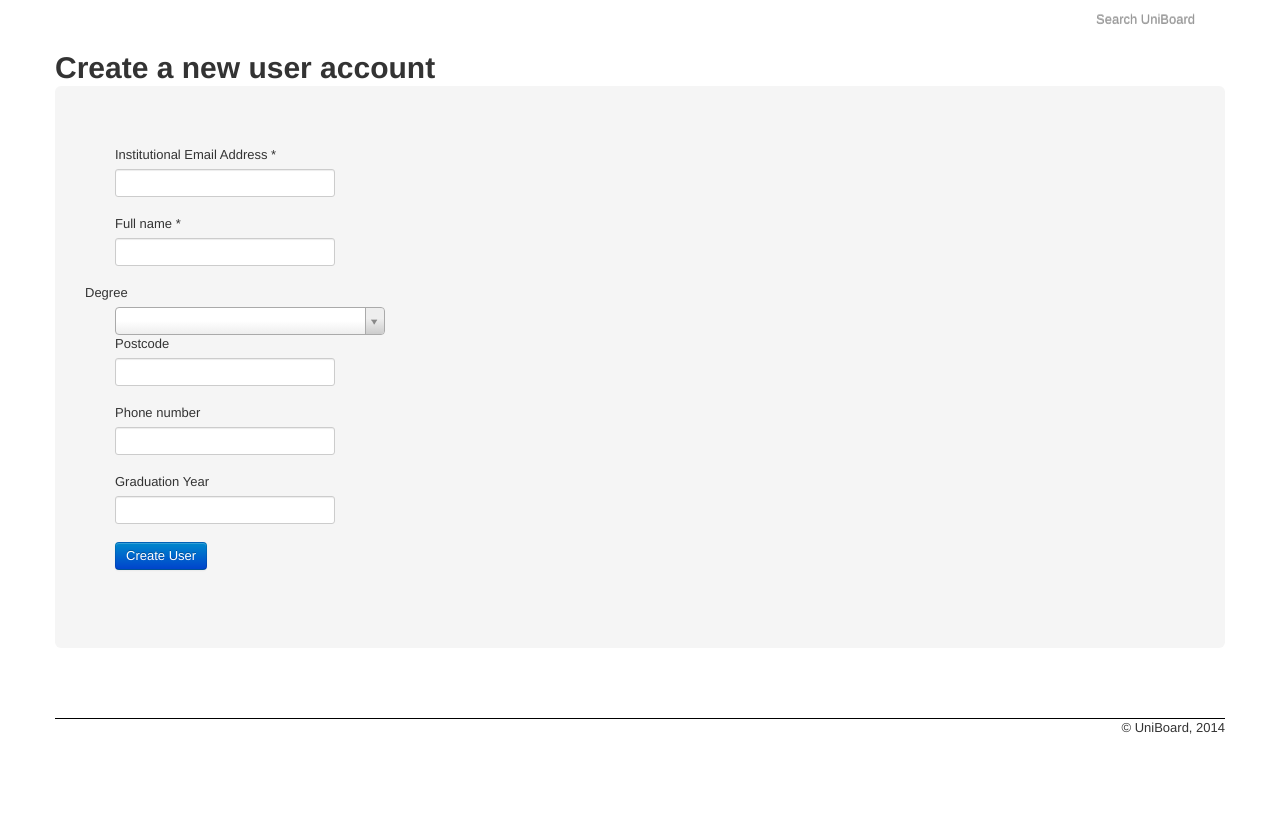
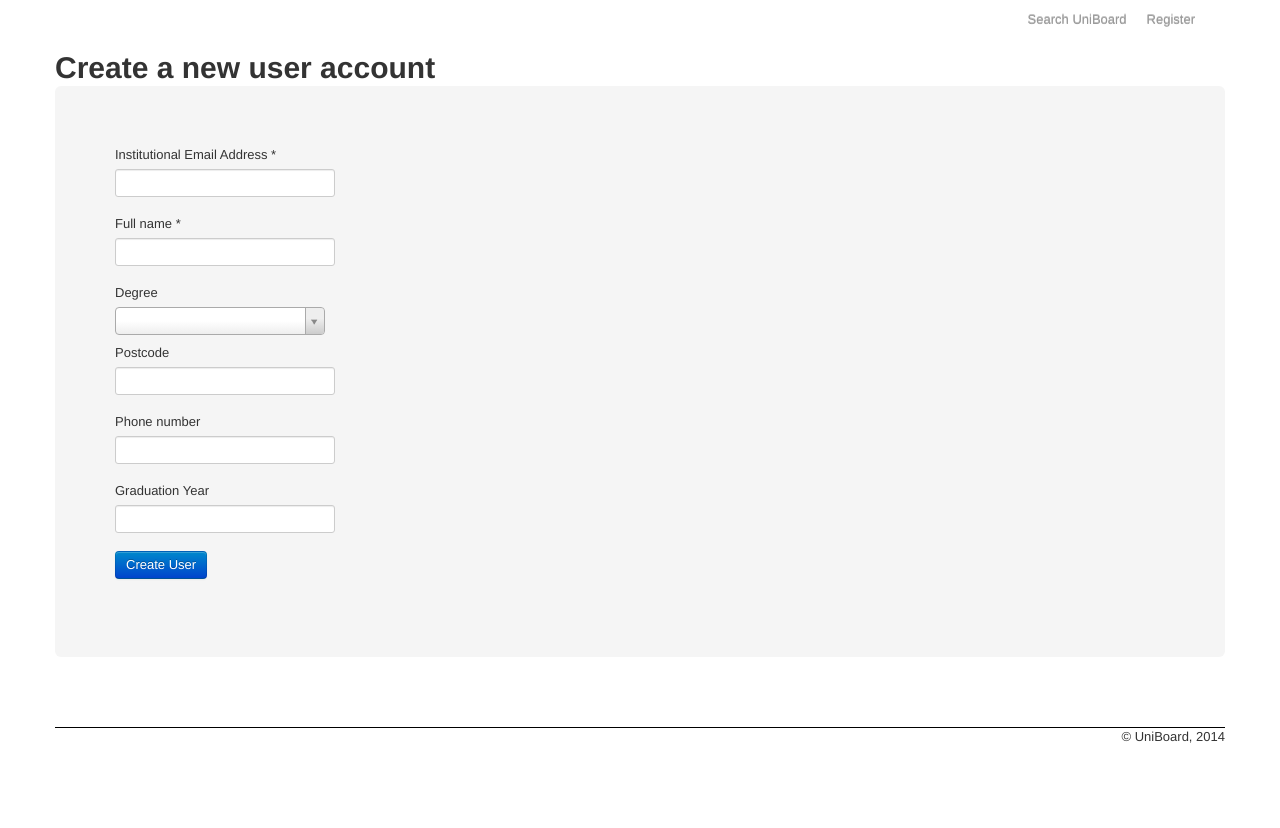
Before and after one commit to CottageLabs/uniboard, a Flask app: page /account/register in a window 1280 px wide. Shown: the part 37-865 px from the top of the page. Run offline with Flask 2, Linux system fonts and the light colour scheme; parts of the project's set-up code (start-up, migrations or seed data) failed here and were passed over; some libraries are stand-ins or nearby versions.

Commit message:
Fixed bug in form display, fixed graduation year bug, added link to form in navbar

```diff
--- a/portality/templates/account/register.html
+++ b/portality/templates/account/register.html
@@ -13,9 +13,7 @@
             <form id="signupform" method="post" action="{{url_for('account.register')}}">
                 {{ render_field(form.email) }}
                 {{ render_field(form.name) }}
-                <div class="row">
-                    {{ render_field(form.degree, class="span3") }}
-                </div>
+                {{ render_field(form.degree, class="input-large") }}
                 {{ render_field(form.postcode) }}
                 {{ render_field(form.phone) }}
                 {{ render_field(form.graduation) }}
--- a/portality/templates/header.html
+++ b/portality/templates/header.html
@@ -22,6 +22,7 @@
 
                 <ul class="nav pull-right" id="main-nav-first-menu" style="margin-bottom: 10px">
                     <li{% if request.path == url_for('root') %} class="active"{% endif %}><a href="{{ url_for('root') }}">Search UniBoard</a></li>
+                    <li><a href="{{ url_for('account.register') }}">Register</a></li>
                 </ul>
             </div>
         </div>
--- a/portality/view/account.py
+++ b/portality/view/account.py
@@ -319,7 +319,9 @@ def register():
         account.set_location(lat, lng)
 
         account.set_phone(form.phone.data)
-        account.set_graduation(form.graduation.data)
+
+        if form.graduation.data:
+            account.set_graduation(form.graduation.data)
 
         activation_token = uuid.uuid4().hex
         account.set_activation_token(activation_token, app.config.get("PASSWORD_ACTIVATE_TIMEOUT", 86400))
```
